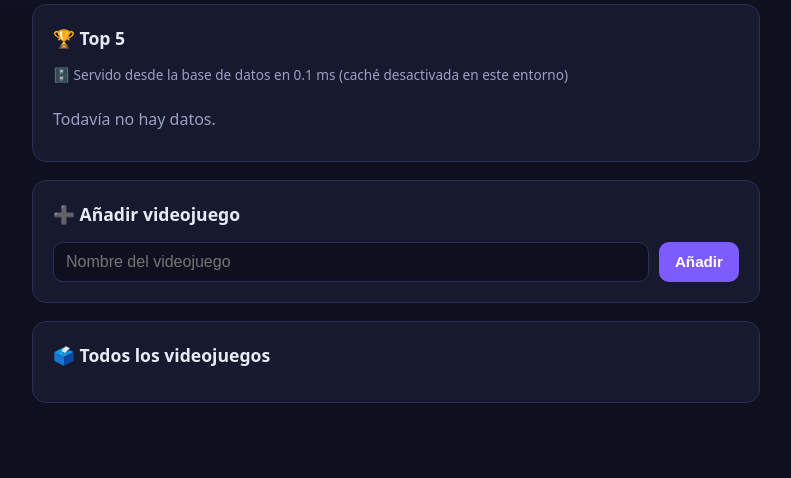
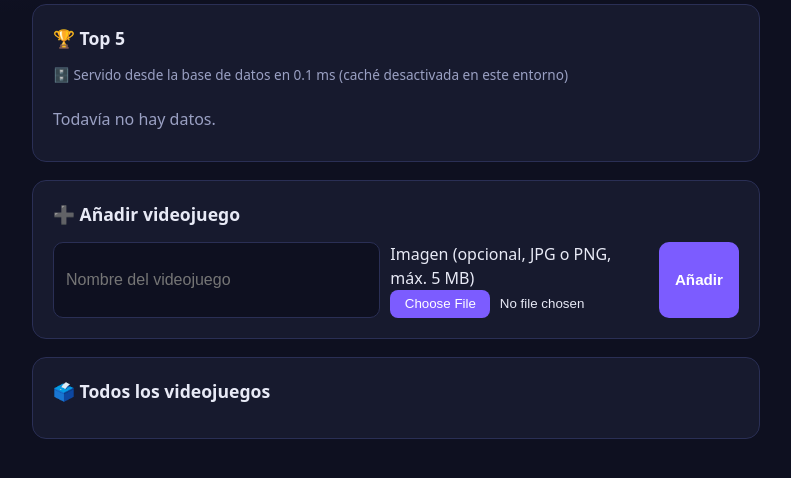
Before and after one commit to TxemaMM/practica2-terraform, a Flask app: page / in a window 1280 px wide. Shown: the part 259-737 px from the top of the page, without its empty margins (244-1035 px from the left). Run offline with Flask 3, Linux system fonts and the light colour scheme; the visitor is signed in with stand-in values (Sample User, id 1); data that the repository does not hold is empty; some libraries are stand-ins or nearby versions.

Commit message:
Add image upload to MinIO with validation and write-only app policy

```diff
--- a/app/main.py
+++ b/app/main.py
@@ -1,4 +1,6 @@
 import socket
+
+import io
 
 import os
 from contextlib import contextmanager
@@ -19,6 +21,15 @@ from werkzeug.security import check_password_hash, generate_password_hash
 
 app = Flask(__name__)
 app.secret_key = os.environ["SECRET_KEY"]
+
+MAX_UPLOAD_MB = 5
+app.config["MAX_CONTENT_LENGTH"] = MAX_UPLOAD_MB * 1024 * 1024
+
+
+@app.errorhandler(413)
+def upload_too_large(e):
+    flash(f"La imagen supera el máximo de {MAX_UPLOAD_MB} MB.")
+    return redirect(url_for("index"))
 
 INSTANCE_NAME = os.environ.get("INSTANCE_NAME", socket.gethostname())
 APP_ENV = os.environ.get("APP_ENV", "dev")
@@ -62,17 +73,55 @@ def fetch_image(object_name):
         response.close()
         response.release_conn()
 
+# Tipos permitidos: extensión -> (firma de los primeros bytes, tipo MIME)
+IMAGE_TYPES = {
+    "jpg": (b"\xff\xd8\xff", "image/jpeg"),
+    "png": (b"\x89PNG\r\n\x1a\n", "image/png"),
+}
+
+
+def detect_image_type(data):
+    """Mira los primeros bytes del fichero, no el nombre que manda el navegador."""
+    for ext, (magic, mime) in IMAGE_TYPES.items():
+        if data.startswith(magic):
+            return ext, mime
+    return None, None
+
+
+def store_image(game_id, data, ext, mime):
+    """Sube la imagen a MinIO. Devuelve True/False y nunca lanza excepción."""
+    if minio_client is None:
+        return False
+    try:
+        minio_client.put_object(
+            MINIO_BUCKET,
+            f"game-{game_id}.{ext}",      # el nombre lo decidimos nosotros
+            io.BytesIO(data),
+            length=len(data),
+            content_type=mime,
+        )
+        return True
+    except Exception as e:
+        app.logger.error("No se pudo subir la imagen del juego %s: %s", game_id, e)
+        return False
 
 @app.route("/images/<int:game_id>")
 def game_image(game_id):
     if minio_client is None:
         abort(404)
 
-    data = None
-    # Primero la imagen del juego; si no existe, la imagen por defecto
-    for name in (f"game-{game_id}.jpg", "default.jpg"):
+    # Orden de búsqueda: imagen JPG del juego, PNG del juego, imagen por defecto
+    candidates = (
+        (f"game-{game_id}.jpg", "image/jpeg"),
+        (f"game-{game_id}.png", "image/png"),
+        ("default.jpg", "image/jpeg"),
+    )
+
+    data = mimetype = None
+    for name, mime in candidates:
         try:
             data = fetch_image(name)
+            mimetype = mime
             break
         except S3Error as e:
             if e.code == "NoSuchKey":
@@ -86,8 +135,9 @@ def game_image(game_id):
     if data is None:
         abort(404)
 
-    response = Response(data, mimetype="image/jpeg")
-    response.headers["Cache-Control"] = "public, max-age=3600"
+    response = Response(data, mimetype=mimetype)
+    # Caché corta: una imagen recién subida debe verse pronto
+    response.headers["Cache-Control"] = "public, max-age=60"
     return response
 
 
@@ -297,19 +347,41 @@ def add_game():
     if not 1 <= len(name) <= 60:
         flash("El nombre debe tener entre 1 y 60 caracteres.")
         return redirect(url_for("index"))
+
+    # Imagen opcional: se valida ANTES de tocar la base de datos
+    image = request.files.get("image")
+    image_data = ext = mime = None
+    if image and image.filename:
+        image_data = image.read()
+        ext, mime = detect_image_type(image_data)
+        if ext is None:
+            flash("La imagen debe ser un JPG o PNG válido.")
+            return redirect(url_for("index"))
+
     try:
         with db() as cur:
+            # RETURNING id nos da el id del juego recién creado (nada si ya existía)
             cur.execute(
-                "INSERT INTO games (name) VALUES (%s) ON CONFLICT (name) DO NOTHING",
+                "INSERT INTO games (name) VALUES (%s) "
+                "ON CONFLICT (name) DO NOTHING RETURNING id",
                 (name,),
             )
-            added = cur.rowcount == 1
+            row = cur.fetchone()
     except psycopg2.Error:
         flash("La base de datos no está disponible.")
         return redirect(url_for("index"))
-    if added:
-        invalidate_cache()
-    flash("Videojuego añadido." if added else "Ese videojuego ya estaba en la lista.")
+
+    if row is None:
+        flash("Ese videojuego ya estaba en la lista.")
+        return redirect(url_for("index"))
+
+    invalidate_cache()
+    if image_data is None:
+        flash("Videojuego añadido.")
+    elif store_image(row[0], image_data, ext, mime):
+        flash("Videojuego añadido con su imagen.")
+    else:
+        flash("Videojuego añadido, pero no se pudo guardar la imagen.")
     return redirect(url_for("index"))
 
 
--- a/app/static/style.css
+++ b/app/static/style.css
@@ -139,3 +139,18 @@ ul.games form { margin: 0; }
   margin-right: 0.75rem;
   vertical-align: middle;
 }
+
+.file-picker input[type="file"]::file-selector-button {
+  font: inherit;
+  padding: 0.4rem 0.9rem;
+  margin-right: 0.6rem;
+  border: none;
+  border-radius: 8px;
+  background: var(--accent);
+  color: #fff;
+  cursor: pointer;
+}
+
+.file-picker input[type="file"]::file-selector-button:hover {
+  filter: brightness(1.15);   /* mismo efecto al pasar el ratón que .btn */
+}
--- a/app/templates/index.html
+++ b/app/templates/index.html
@@ -28,8 +28,15 @@
 {% if session.get('user_id') %}
 <section class="card">
   <h2>➕ Añadir videojuego</h2>
-  <form class="add" method="post" action="{{ url_for('add_game') }}">
+  <form class="add" method="post" action="{{ url_for('add_game') }}"
+        enctype="multipart/form-data">
     <input type="text" name="name" maxlength="60" placeholder="Nombre del videojuego" required>
+
+    <label class="file-picker">
+      <span class="file-title">Imagen (opcional, JPG o PNG, máx. 5 MB)</span>
+      <input type="file" name="image" accept="image/jpeg,image/png">
+    </label>
+
     <button type="submit" class="btn">Añadir</button>
   </form>
 </section>
```
Also changed, not shown: 7 other files.
